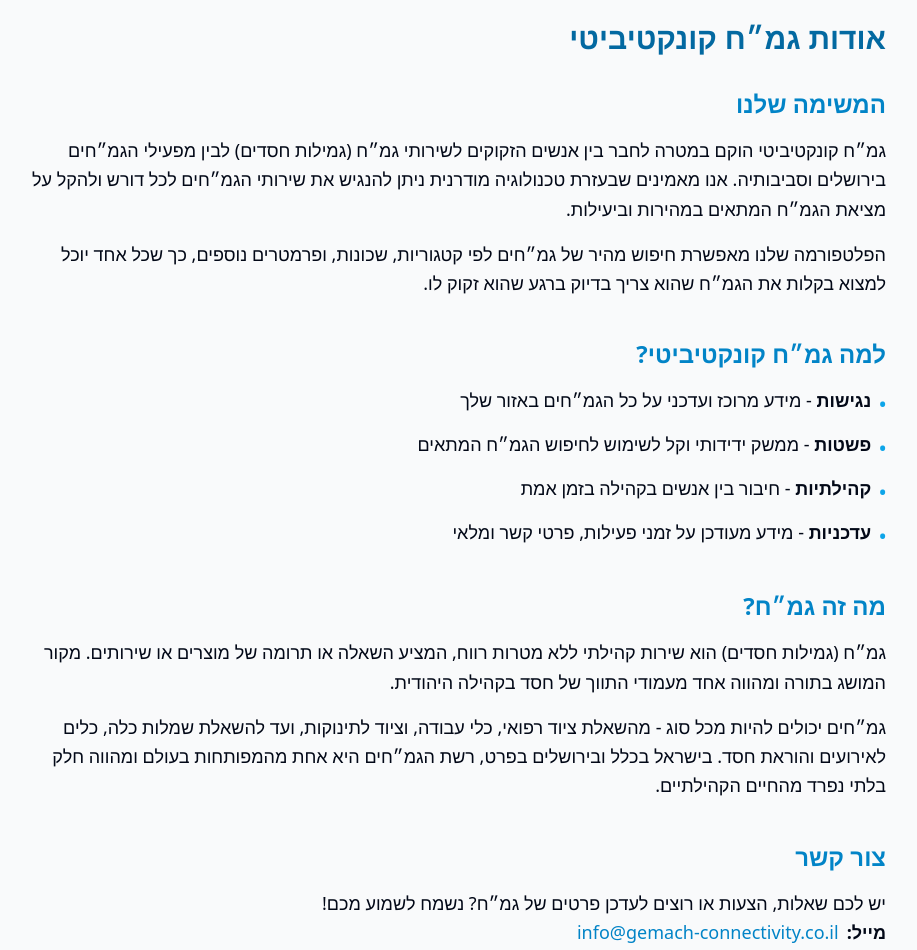
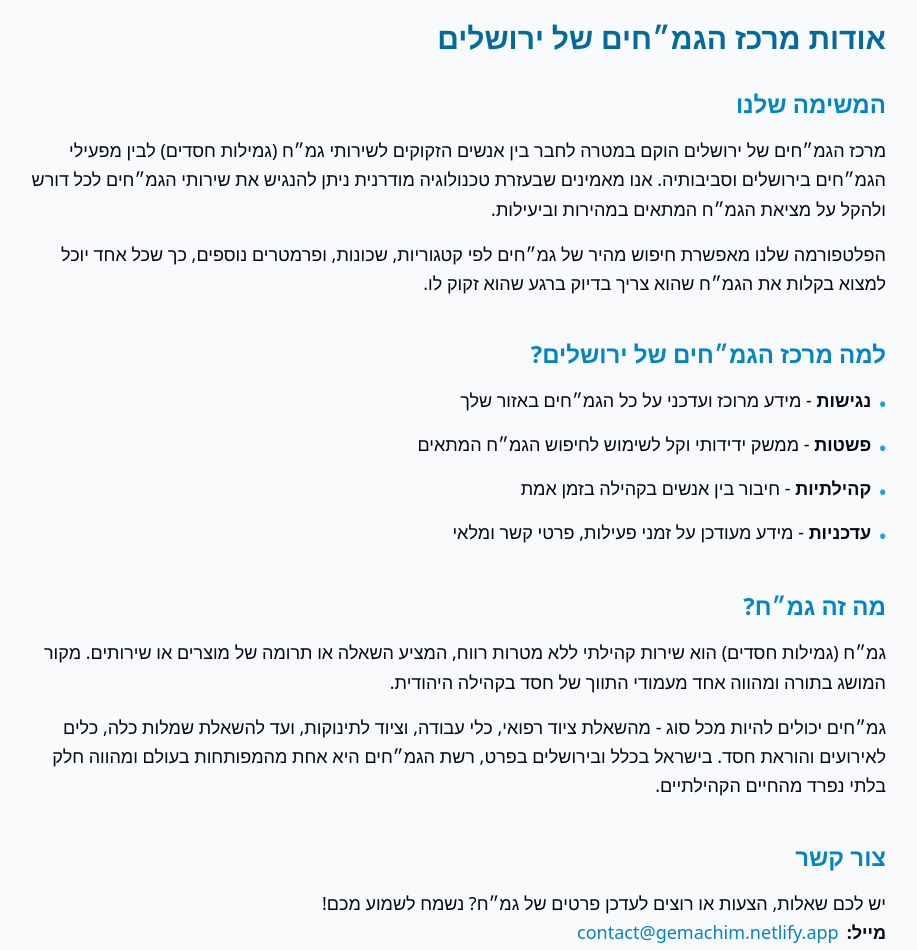
Before and after one commit to Zevik/gemach-connectivity, a React (Vite) app: page /about in a window 1280 px wide. Shown: the part 100-1050 px from the top of the page, without its empty margins (186-1103 px from the left). Built offline with nearby package versions, Linux system fonts and the light colour scheme.

Commit message:
Update all domain references to gemachim.netlify.app and remove Lovable branding

```diff
--- a/index.html
+++ b/index.html
@@ -1,20 +1,20 @@
 <!DOCTYPE html>
-<html lang="en">
+<html lang="he" dir="rtl">
   <head>
     <meta charset="UTF-8" />
     <meta name="viewport" content="width=device-width, initial-scale=1.0" />
-    <title>gemach-connectivity</title>
-    <meta name="description" content="Lovable Generated Project" />
-    <meta name="author" content="Lovable" />
+    <title>מרכז הגמ"חים של ירושלים</title>
+    <meta name="description" content="מרכז הגמ״חים של ירושלים - הפלטפורמה המקיפה ביותר למציאת שירותי גמילות חסדים" />
+    <meta name="author" content="Gemachim" />
 
-    <meta property="og:title" content="Lovable Generated Project" />
-    <meta property="og:description" content="Lovable Generated Project" />
+    <meta property="og:title" content="מרכז הגמ״חים של ירושלים" />
+    <meta property="og:description" content="הפלטפורמה המקיפה ביותר למציאת שירותי גמילות חסדים בירושלים והסביבה" />
     <meta property="og:type" content="website" />
-    <meta property="og:image" content="https://lovable.dev/opengraph-image-p98pqg.png" />
+    <meta property="og:url" content="https://gemachim.netlify.app" />
 
     <meta name="twitter:card" content="summary_large_image" />
-    <meta name="twitter:site" content="@lovable_dev" />
-    <meta name="twitter:image" content="https://lovable.dev/opengraph-image-p98pqg.png" />
+    <meta name="twitter:title" content="מרכז הגמ״חים של ירושלים" />
+    <meta name="twitter:description" content="הפלטפורמה המקיפה ביותר למציאת שירותי גמילות חסדים בירושלים והסביבה" />
   </head>
 
   <body>
--- a/src/contexts/AuthContext.tsx
+++ b/src/contexts/AuthContext.tsx
@@ -140,7 +140,7 @@ export function AuthProvider({ children }: { children: ReactNode }) {
       const { error } = await supabase.auth.signInWithOAuth({
         provider: 'google',
         options: {
-          redirectTo: `${window.location.origin}/auth/callback`,
+          redirectTo: 'https://gemachim.netlify.app/auth/callback',
         }
       });
 
--- a/src/pages/About.tsx
+++ b/src/pages/About.tsx
@@ -10,12 +10,12 @@ export default function About() {
       <main className="flex-1 py-12 bg-gray-50">
         <Container className="max-w-4xl">
           <div className="text-right">
-            <h1 className="text-3xl font-bold mb-8 text-sky-700">אודות גמ״ח קונקטיביטי</h1>
+            <h1 className="text-3xl font-bold mb-8 text-sky-700">אודות מרכז הגמ״חים של ירושלים</h1>
 
             <section className="mb-10">
               <h2 className="text-2xl font-bold mb-4 text-sky-600">המשימה שלנו</h2>
               <p className="mb-4 text-lg leading-relaxed">
-                גמ״ח קונקטיביטי הוקם במטרה לחבר בין אנשים הזקוקים לשירותי גמ״ח (גמילות חסדים) לבין מפעילי הגמ״חים בירושלים וסביבותיה.
+                מרכז הגמ״חים של ירושלים הוקם במטרה לחבר בין אנשים הזקוקים לשירותי גמ״ח (גמילות חסדים) לבין מפעילי הגמ״חים בירושלים וסביבותיה.
                 אנו מאמינים שבעזרת טכנולוגיה מודרנית ניתן להנגיש את שירותי הגמ״חים לכל דורש ולהקל על מציאת הגמ״ח המתאים במהירות וביעילות.
               </p>
               <p className="text-lg leading-relaxed">
@@ -24,7 +24,7 @@ export default function About() {
             </section>
 
             <section className="mb-10">
-              <h2 className="text-2xl font-bold mb-4 text-sky-600">למה גמ״ח קונקטיביטי?</h2>
+              <h2 className="text-2xl font-bold mb-4 text-sky-600">למה מרכז הגמ״חים של ירושלים?</h2>
               <ul className="space-y-3 text-lg">
                 <li className="flex items-start">
                   <span className="inline-block ml-2 mt-1 text-sky-500 font-bold">•</span>
@@ -64,7 +64,7 @@ export default function About() {
               </p>
               <p className="text-lg">
                 <strong className="ml-2">מייל:</strong>
-                <a href="mailto:info@gemach-connectivity.co.il" className="text-sky-600 hover:underline">info@gemach-connectivity.co.il</a>
+                <a href="mailto:contact@gemachim.netlify.app" className="text-sky-600 hover:underline">contact@gemachim.netlify.app</a>
               </p>
               <p className="text-lg">
                 <strong className="ml-2">טלפון:</strong> 02-123-4567
```
